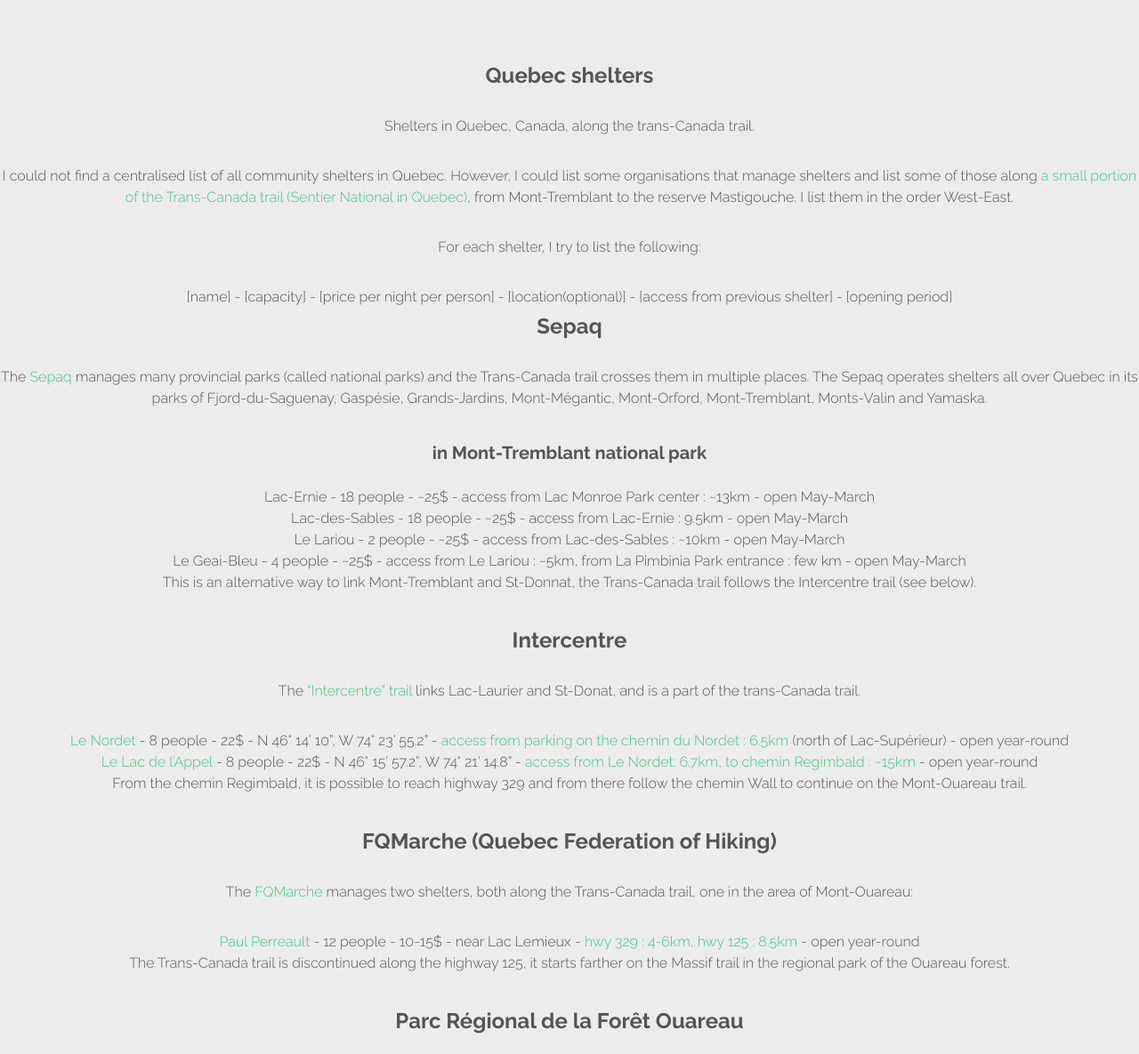
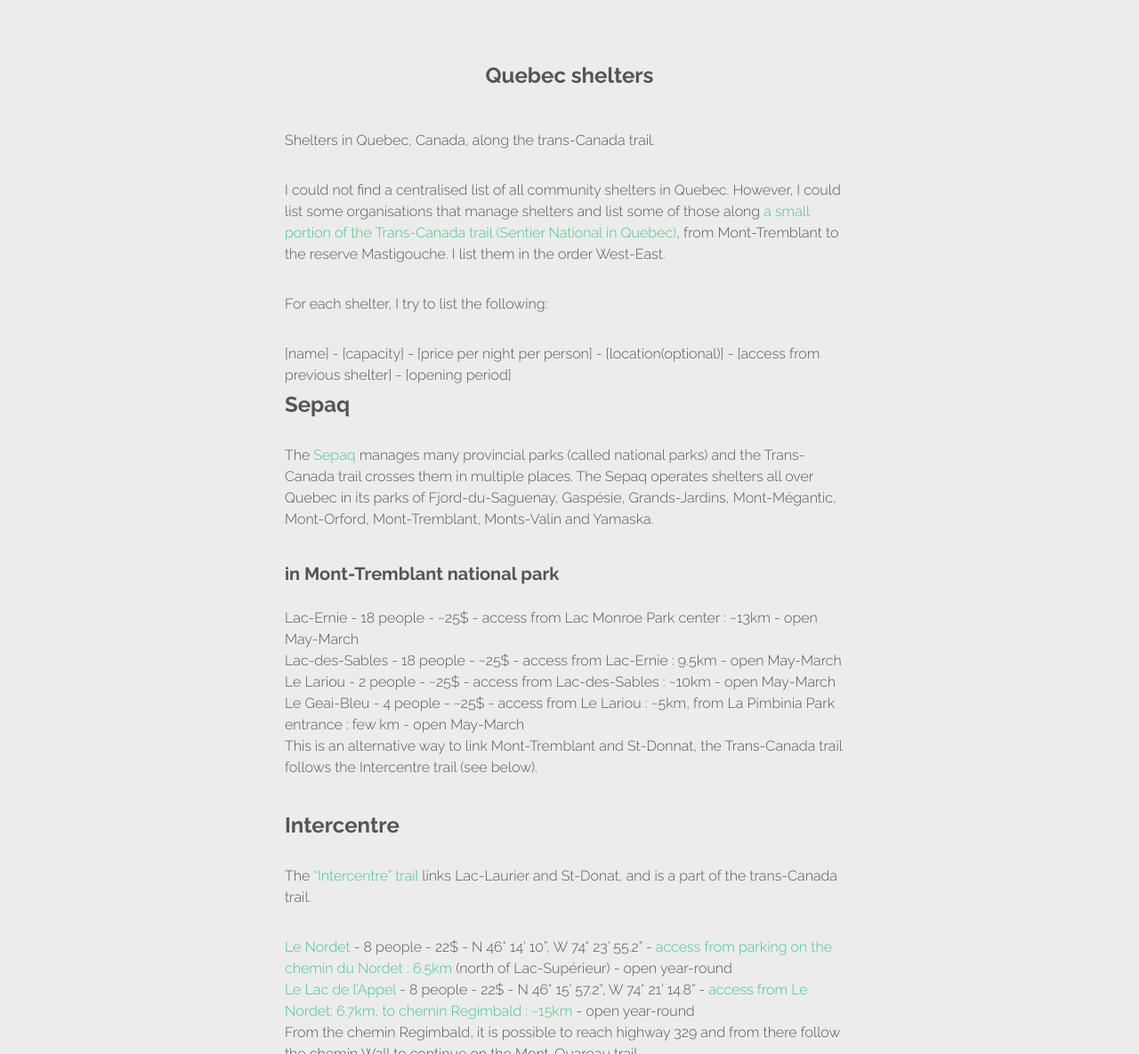
Before and after one commit to vpmalley/vpmalley.github.io, a Jekyll site: the page built from _posts/2014-11-10-Quebec-shelters.md, in a window 1280 px wide and 1400 px high. Shown: the part 215-1400 px from the top of the window at 89% size. Built offline with Jekyll 4.4.1, drawn with Linux system fonts in a browser that asks for light colours.

Commit message:
formatting posts

```diff
--- /dev/null
+++ b/_layouts/post.html
@@ -0,0 +1,6 @@
+---
+layout : default
+---
+<div class="wrapper style4">
+  {{ content | markdownify }}
+</div>
--- a/css/style.css
+++ b/css/style.css
@@ -471,6 +471,11 @@
 			float: right;
 		}
 
+	.wrapper.style4 {
+		padding: 1em 20em;
+		text-align: left;
+	}
+
 /* Header */
 
 	#header {
```
Also changed, not shown: _posts/2014-11-10-Quebec-shelters.md (+1 -1 lines).
